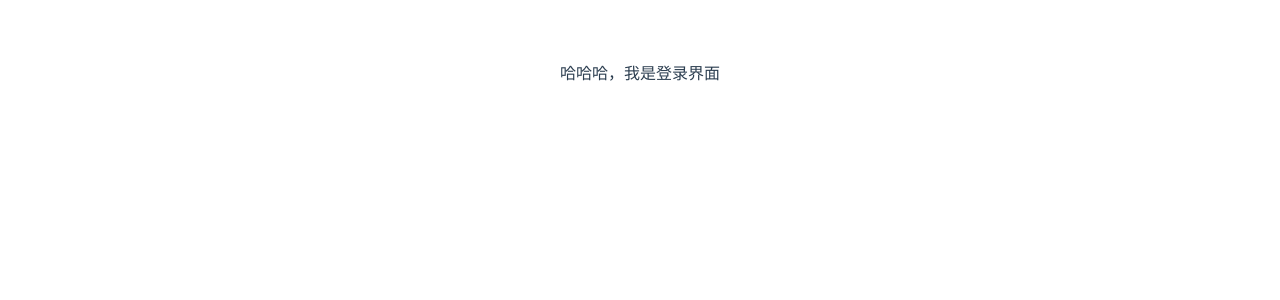
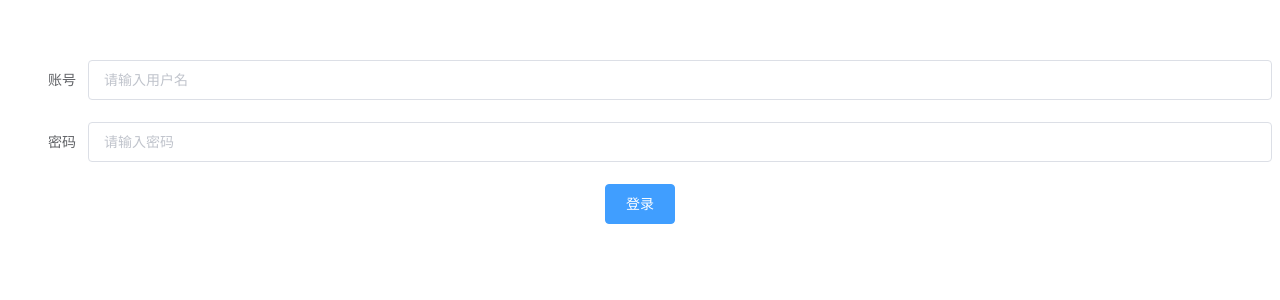
Before and after one commit to OurTeam233/canteen, a Vue app: page /#/login in a window 1280 px wide. Shown: the top 300 px of the page. Built offline with nearby package versions, Linux system fonts and the light colour scheme.

Commit message:
试一下在vscode里面直接提交(登录输入框)

```diff
--- a/src/views/Login.vue
+++ b/src/views/Login.vue
@@ -1,10 +1,15 @@
 <template>
   <div>
-    <!-- <el-form ref="form" :model="form" label-width="80px">
+    <el-form ref="form" :model="form" label-width="80px">
+      <el-form-item label="账号">
+        <el-input type="text" placeholder="请输入用户名" v-model="form.name"></el-input>
+      </el-form-item>
+      <el-form-item label="密码">
+        <el-input type="password" placeholder="请输入密码" v-model="form.password"></el-input>
+      </el-form-item>
+      <el-button type="primary" @click="onSubmit">登录</el-button>
 
-
-    </el-form> -->
-    哈哈哈，我是登录界面
+    </el-form>
 
 
 
@@ -13,7 +18,14 @@
 <script>
   export default {
     name: 'Login',
-
+    data(){
+      return {
+        form: {
+          name: '',
+          password: ''
+        }
+      }
+    },
     methods: {
       onSubmit() {
         console.log("submit!");
```
